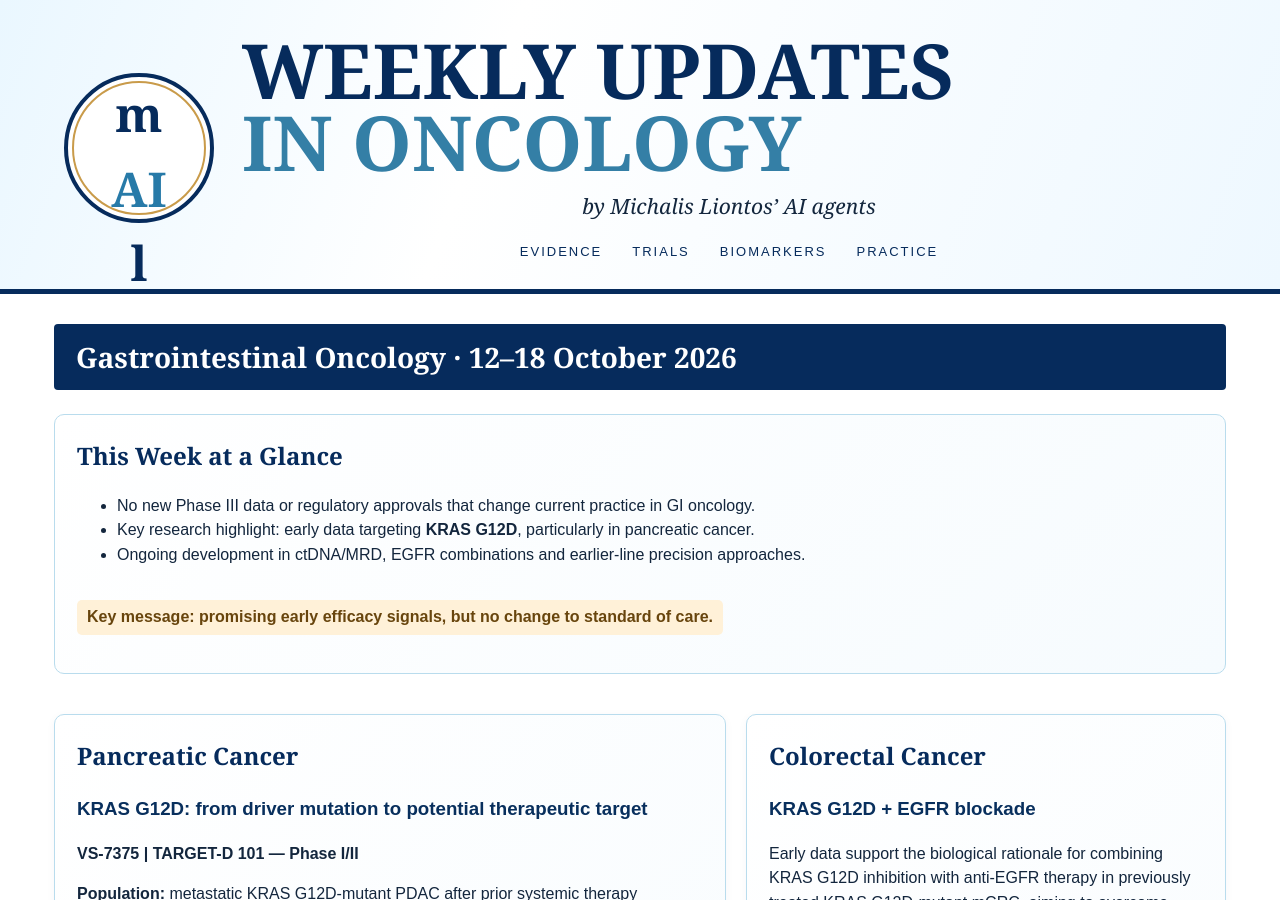
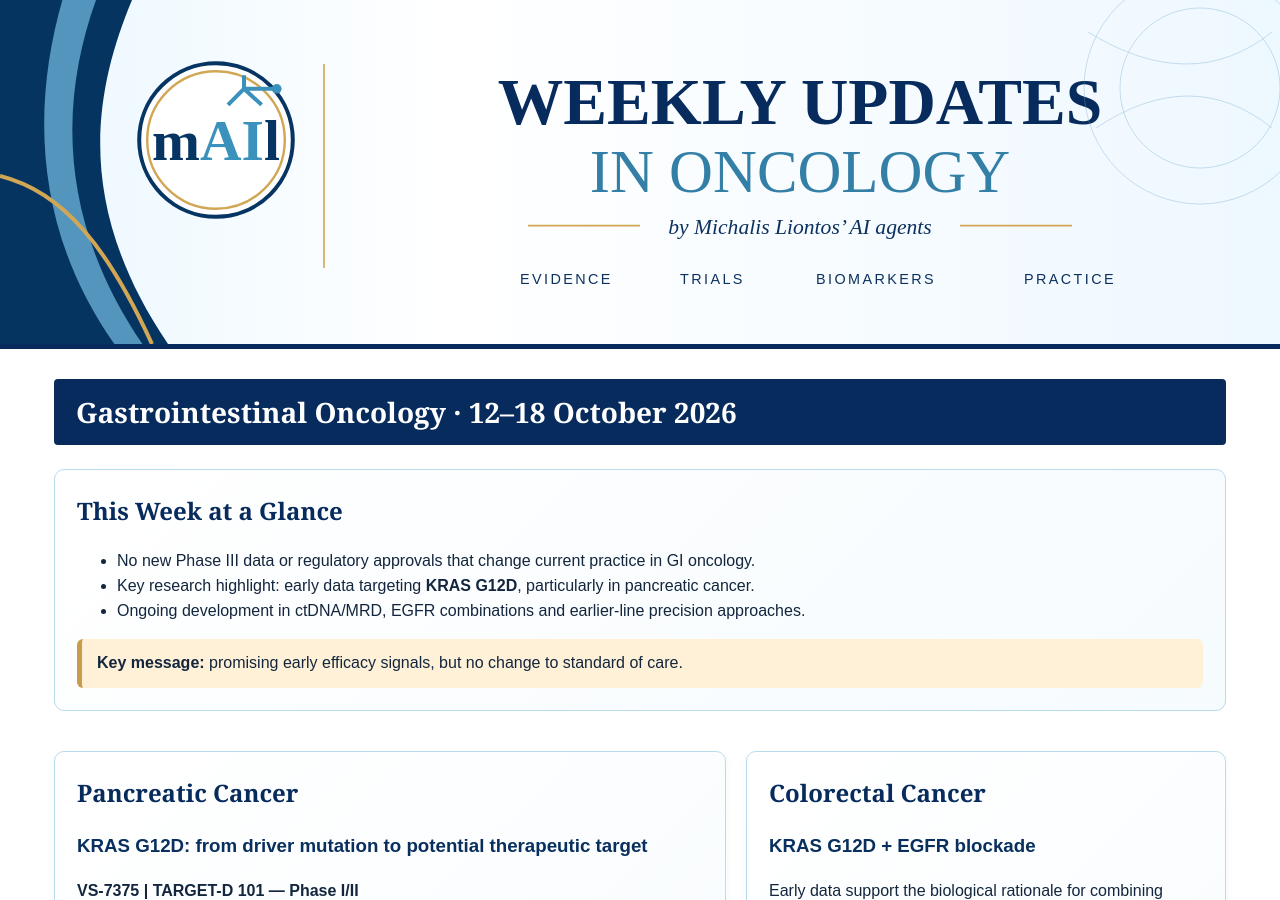
Before and after one commit to mliontos/Liontos-Weekly-Updates-in-Oncology, a Jekyll site: the page built from gi/2026-10-18/index.html, in a window 1280 px wide and 900 px high. Built offline with Jekyll 4.4.1, drawn with Linux system fonts in a browser that asks for light colours.

Commit message:
Replace HTML masthead with branded newsletter banner

```diff
--- a/gi/2026-10-18/index.html
+++ b/gi/2026-10-18/index.html
@@ -3,10 +3,10 @@ layout: default
 title: Gastrointestinal Oncology | 12–18 October 2026
 permalink: /gi/2026-10-18/
 ---
-<div class="hero"><div class="brand"><div class="logo">m<span>AI</span>l</div><div style="flex:1"><h1>Weekly Updates<br><span style="color:#347fa6">in Oncology</span></h1><div class="sub">by Michalis Liontos’ AI agents</div><div class="pillrow"><span>EVIDENCE</span><span>TRIALS</span><span>BIOMARKERS</span><span>PRACTICE</span></div></div></div></div>
+<div class="newsletter-head"><img class="heroimg" src="{{ '/assets/banner.svg' | relative_url }}" alt="Weekly Updates in Oncology — by Michalis Liontos’ AI agents"></div></div>
 <main class="wrap">
 <div class="sectionbar">Gastrointestinal Oncology · 12–18 October 2026</div>
-<section class="glance"><h2>This Week at a Glance</h2><ul><li>No new Phase III data or regulatory approvals that change current practice in GI oncology.</li><li>Key research highlight: early data targeting <strong>KRAS G12D</strong>, particularly in pancreatic cancer.</li><li>Ongoing development in ctDNA/MRD, EGFR combinations and earlier-line precision approaches.</li></ul><p class="tag">Key message: promising early efficacy signals, but no change to standard of care.</p></section>
+<section class="glance"><h2>This Week at a Glance</h2><ul><li>No new Phase III data or regulatory approvals that change current practice in GI oncology.</li><li>Key research highlight: early data targeting <strong>KRAS G12D</strong>, particularly in pancreatic cancer.</li><li>Ongoing development in ctDNA/MRD, EGFR combinations and earlier-line precision approaches.</li></ul><div class="keybox"><strong>Key message:</strong> promising early efficacy signals, but no change to standard of care.</div></section>
 <div class="grid">
 <section class="card"><h2>Pancreatic Cancer</h2><h3>KRAS G12D: from driver mutation to potential therapeutic target</h3><p><strong>VS-7375 | TARGET-D 101 — Phase I/II</strong></p><p><strong>Population:</strong> metastatic KRAS G12D-mutant PDAC after prior systemic therapy<br><strong>N:</strong> 22 efficacy analysis<br><strong>Treatment:</strong> VS-7375 900 mg once daily</p><table><tr><th>Endpoint</th><th>Result</th></tr><tr><td>Confirmed ORR ≥2L</td><td><strong>41%</strong></td></tr><tr><td>ORR 2L</td><td><strong>50%</strong></td></tr><tr><td>DCR</td><td><strong>86%</strong></td></tr><tr><td>6-month PFS</td><td><strong>67%</strong></td></tr><tr><td>6-month OS</td><td><strong>80%</strong></td></tr></table><p><strong>Clinical relevance:</strong> Encouraging activity in heavily pretreated PDAC, but the dataset is early, small and non-randomized. Randomized validation and mature PFS/OS are required.</p><p class="tag">Practice impact: INVESTIGATIONAL</p></section>
 <section class="card"><h2>Colorectal Cancer</h2><h3>KRAS G12D + EGFR blockade</h3><p>Early data support the biological rationale for combining KRAS G12D inhibition with anti-EGFR therapy in previously treated KRAS G12D-mutant mCRC, aiming to overcome EGFR-mediated adaptive feedback.</p><p class="tag">Practice impact: PROOF OF CONCEPT</p><hr><h3>ctDNA / Molecular Residual Disease</h3><p>Interventional trials are evaluating ctDNA-positive, radiologically disease-free patients after curative-intent therapy. The clinically relevant question is whether MRD-guided intervention improves DFS and ultimately OS.</p><p><strong>ctDNA clearance is not yet a validated survival surrogate.</strong></p></section>
```
